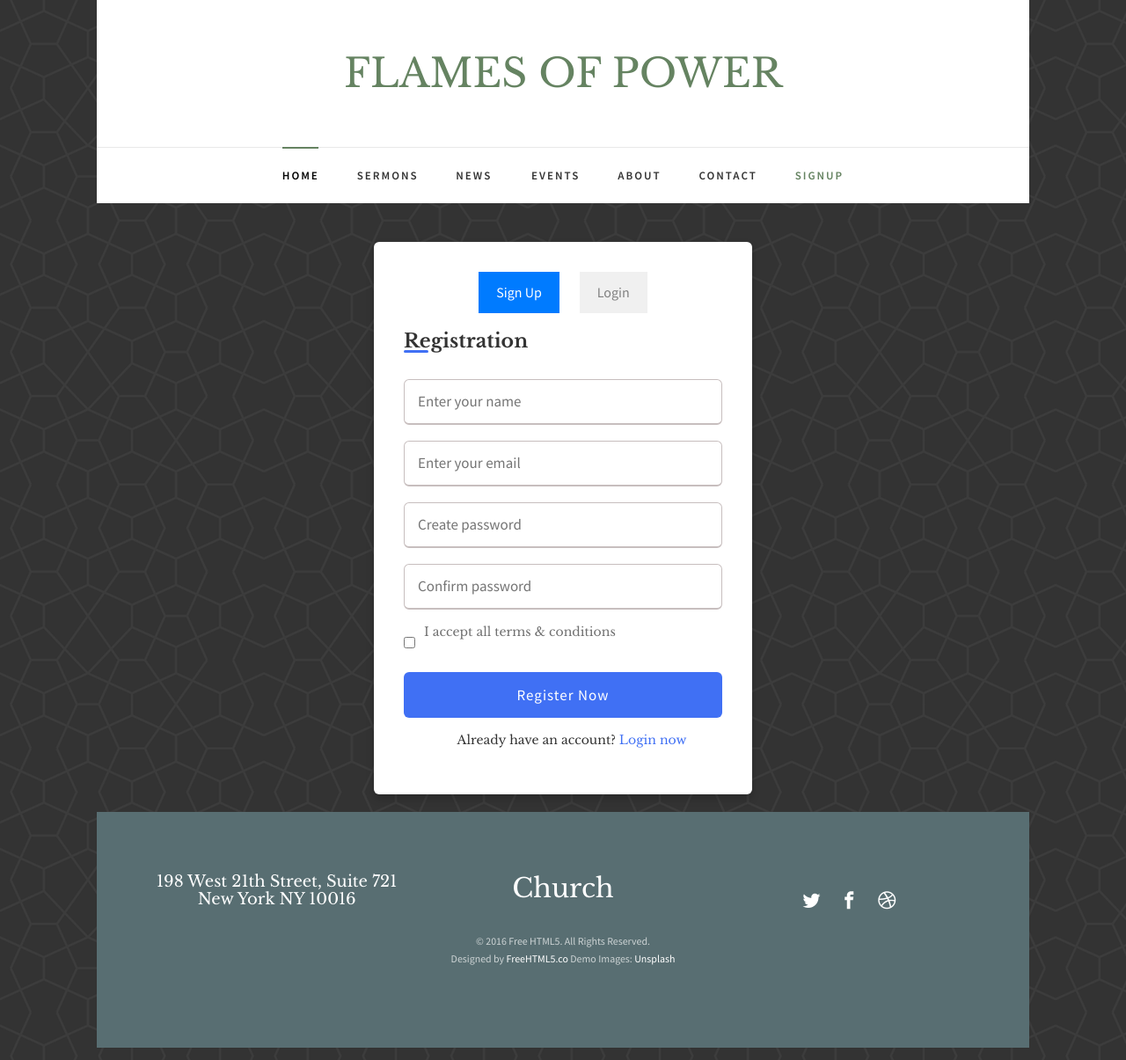
After one commit to Olamigoke10/FOP, a Django app: page /register/ in a window 1280 px wide. The commit adds this page. Shown: the whole page at 88% size. Run offline with Django 5.2, Linux system fonts and the light colour scheme; some libraries are stand-ins or nearby versions; some web fonts are replaced.

Commit message:
Created the index page and the signup page

```diff
--- a/fop/settings.py
+++ b/fop/settings.py
@@ -125,6 +125,9 @@ STATIC_URL = 'static/'
 
 STATIC_ROOT = os.path.join(BASE_DIR, 'staticfiles')
 
+STATICFILES_DIRS = [os.path.join(BASE_DIR, 'static')]
+
+
 MEDIA_URL = '/media/'
 
 MEDIA_ROOT = os.path.join(BASE_DIR, 'media')
--- a/main/urls.py
+++ b/main/urls.py
@@ -1,8 +1,9 @@
 from django.urls import path
 from main import views
 
-app_name = 'main'
+# app_name = 'main'
 
 urlpatterns = [
-    path('', views.index, name='index')
+    path('', views.index, name='index'),
+    path('register/', views.register, name='register')
 ]
--- a/main/views.py
+++ b/main/views.py
@@ -3,3 +3,7 @@ from django.shortcuts import render
 # Create your views here.
 def index(request):
     return render(request, 'main/index.html')
+
+
+def register(request):
+    return render(request, 'main/signup.html')
--- /dev/null
+++ b/static/assets/css/register.css
@@ -0,0 +1,89 @@
+@import url('https://fonts.googleapis.com/css?family=Poppins:400,500,600,700&display=swap');
+
+.wrapper_container{
+    display: flex;
+    align-items: center;
+    justify-content: center;
+}
+.wrapper{
+  position: relative;
+  max-width: 430px;
+  width: 100%;
+  background: #fff;
+  margin-top: 30px;
+  padding: 34px;
+  border-radius: 6px;
+  box-shadow: 0 5px 10px rgba(0,0,0,0.2);
+}
+.wrapper h2{
+  position: relative;
+  font-size: 22px;
+  font-weight: 600;
+  color: #333;
+}
+.wrapper h2::before{
+  content: '';
+  position: absolute;
+  left: 0;
+  bottom: 0;
+  height: 3px;
+  width: 28px;
+  border-radius: 12px;
+  background: #4070f4;
+}
+.wrapper form{
+  margin-top: 30px;
+}
+.wrapper form .input-box{
+  height: 52px;
+  margin: 18px 0;
+}
+form .input-box input{
+  height: 100%;
+  width: 100%;
+  outline: none;
+  padding: 0 15px;
+  font-size: 17px;
+  font-weight: 400;
+  color: #333;
+  border: 1.5px solid #C7BEBE;
+  border-bottom-width: 2.5px;
+  border-radius: 6px;
+  transition: all 0.3s ease;
+}
+.input-box input:focus,
+.input-box input:valid{
+  border-color: #4070f4;
+}
+form .policy{
+  display: flex;
+  align-items: center;
+}
+form h3{
+  color: #707070;
+  font-size: 14px;
+  font-weight: 500;
+  margin-left: 10px;
+}
+.input-box.button input{
+  color: #fff;
+  letter-spacing: 1px;
+  border: none;
+  background: #4070f4;
+  cursor: pointer;
+}
+.input-box.button input:hover{
+  background: #0e4bf1;
+}
+form .text h3{
+ color: #333;
+ width: 100%;
+ text-align: center;
+}
+form .text h3 a{
+  color: #4070f4;
+  text-decoration: none;
+}
+form .text h3 a:hover{
+  text-decoration: underline;
+}
--- /dev/null
+++ b/templates/main/signup.html
@@ -0,0 +1,142 @@
+{% extends 'partials/base.html' %}
+{% load static %}
+{% block content %}
+
+<div class="wrapper_container">
+  <div class="wrapper">
+    <!-- Toggle Buttons -->
+    <div class="toggle-buttons">
+      <button id="show-register" class="active">Sign Up</button>
+      <button id="show-login">Login</button>
+    </div>
+
+    <!-- Registration Form -->
+    <div id="register-form" class="form-box">
+      <h2>Registration</h2>
+      <form action="#">
+        <div class="input-box">
+          <input type="text" placeholder="Enter your name" required>
+        </div>
+        <div class="input-box">
+          <input type="text" placeholder="Enter your email" required>
+        </div>
+        <div class="input-box">
+          <input type="password" placeholder="Create password" required>
+        </div>
+        <div class="input-box">
+          <input type="password" placeholder="Confirm password" required>
+        </div>
+        <div class="policy">
+          <input type="checkbox" required>
+          <h3>I accept all terms & conditions</h3>
+        </div>
+        <div class="input-box button">
+          <input type="submit" value="Register Now">
+        </div>
+        <div class="text">
+          <h3>Already have an account? <a href="#" id="switch-to-login">Login now</a></h3>
+        </div>
+      </form>
+    </div>
+
+    <!-- Login Form -->
+    <div id="login-form" class="form-box hidden">
+      <h2>Login</h2>
+      <form action="#">
+        <div class="input-box">
+          <input type="text" placeholder="Enter your email" required>
+        </div>
+        <div class="input-box">
+          <input type="password" placeholder="Enter your password" required>
+        </div>
+        <div class="input-box button">
+          <input type="submit" value="Login Now">
+        </div>
+        <div class="text">
+          <h3>Don't have an account? <a href="#" id="switch-to-register">Sign Up now</a></h3>
+        </div>
+      </form>
+    </div>
+  </div>
+</div>
+
+<!-- JavaScript for toggling forms -->
+<script>
+  // Elements
+  const registerForm = document.getElementById('register-form');
+  const loginForm = document.getElementById('login-form');
+  const switchToLogin = document.getElementById('switch-to-login');
+  const switchToRegister = document.getElementById('switch-to-register');
+  const showRegisterBtn = document.getElementById('show-register');
+  const showLoginBtn = document.getElementById('show-login');
+
+  // Function to show login form and hide register form
+  const showLogin = () => {
+    loginForm.classList.remove('hidden');
+    registerForm.classList.add('hidden');
+    showLoginBtn.classList.add('active');
+    showRegisterBtn.classList.remove('active');
+  };
+
+  // Function to show register form and hide login form
+  const showRegister = () => {
+    registerForm.classList.remove('hidden');
+    loginForm.classList.add('hidden');
+    showRegisterBtn.classList.add('active');
+    showLoginBtn.classList.remove('active');
+  };
+
+  // Event Listeners
+  switchToLogin.addEventListener('click', function (e) {
+    e.preventDefault();
+    showLogin();
+  });
+
+  switchToRegister.addEventListener('click', function (e) {
+    e.preventDefault();
+    showRegister();
+  });
+
+  showLoginBtn.addEventListener('click', showLogin);
+  showRegisterBtn.addEventListener('click', showRegister);
+</script>
+
+<style>
+  .toggle-buttons {
+    text-align: center;
+    margin-bottom: 20px;
+  }
+
+  .toggle-buttons button {
+    padding: 10px 20px;
+    margin: 0 10px;
+    cursor: pointer;
+    background-color: #f0f0f0;
+    border: none;
+    font-size: 16px;
+    transition: background-color 0.3s;
+  }
+
+  .toggle-buttons button.active {
+    background-color: #007bff;
+    color: white;
+  }
+
+  .form-box {
+    opacity: 0;
+    height: 0;
+    overflow: hidden;
+    transition: opacity 0.5s ease, height 0.5s ease;
+  }
+
+  .form-box:not(.hidden) {
+    opacity: 1;
+    height: auto;
+  }
+
+  .hidden {
+    display: none;
+  }
+</style>
+
+{% endblock content %}
--- a/templates/partials/base.html
+++ b/templates/partials/base.html
@@ -44,9 +44,10 @@
 
 	<!-- Theme style  -->
 	<link rel="stylesheet" href="{% static 'assets/css/style.css' %}">
+	<link rel="stylesheet" href="{% static 'assets/css/register.css' %}">
 
 	<!-- Modernizr JS -->
-	<script src="{% static 'assets/js/modernizr-2.6.2.min.js' %}"></script>
+	<script src="{% static 'js/modernizr-2.6.2.min.js' %}"></script>
 	<!-- FOR IE9 below -->
 	<!--[if lt IE 9]>
 	<script src="{% static 'js/respond.min.js' %}"></script>
@@ -54,6 +55,42 @@
 
 	</head>
 	<body>
+
+	<div class="fh5co-loader"></div>
+
+	<div id="page">
+	<nav class="fh5co-nav" role="navigation">
+		<div class="container-wrap">
+			<div class="top-menu">
+				<div class="row">
+					<div class="col-md-12 col-offset-0 text-center">
+						<div id="fh5co-logo"><a href="index.html">FLAMES OF POWER </a></div>
+					</div>
+					<div class="col-md-12 col-md-offset-0 text-center menu-1">
+						<ul>
+							<li class="active"><a href="index.html">Home</a></li>
+							<li><a href="sermons.html">Sermons</a></li>
+							<li class="has-dropdown">
+								<a href="news.html">News</a>
+								<ul class="dropdown">
+									<li><a href="#">Ministry</a></li>
+									<li><a href="#">Medical Missionary</a></li>
+									<li><a href="#">Country Living</a></li>
+									<li><a href="#">Gospel Workers</a></li>
+								</ul>
+							</li>
+							<li><a href="events.html">Events</a></li>
+							<li><a href="about.html">About</a></li>
+							<li><a href="contact.html">Contact</a></li>
+							<li><a href="{% url 'register' %}" class="donate">SignUp</a></li>
+						</ul>
+					</div>
+				</div>
+
+			</div>
+		</div>
+	</nav>
+
 
         {% block content %}
 
```
Also changed, not shown: templates/main/index.html (+0 -33 lines).
